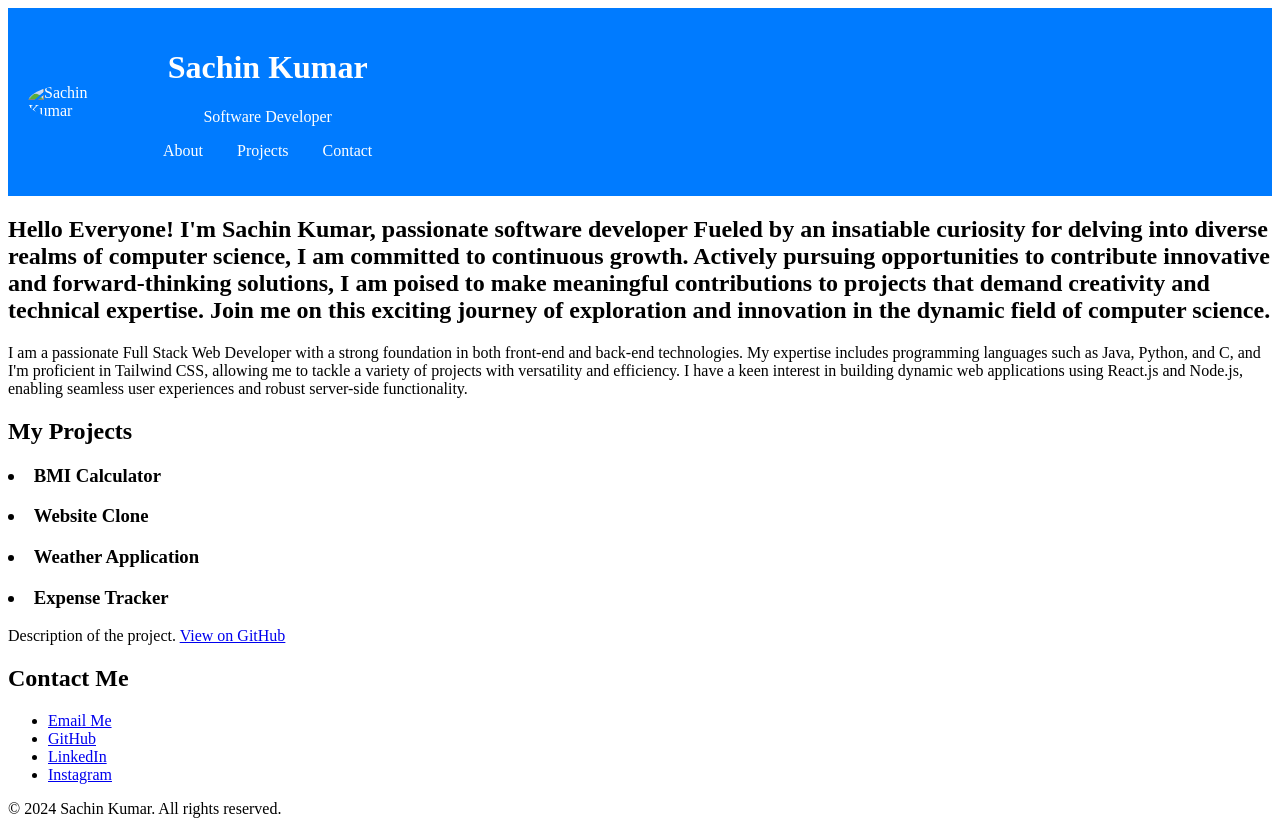
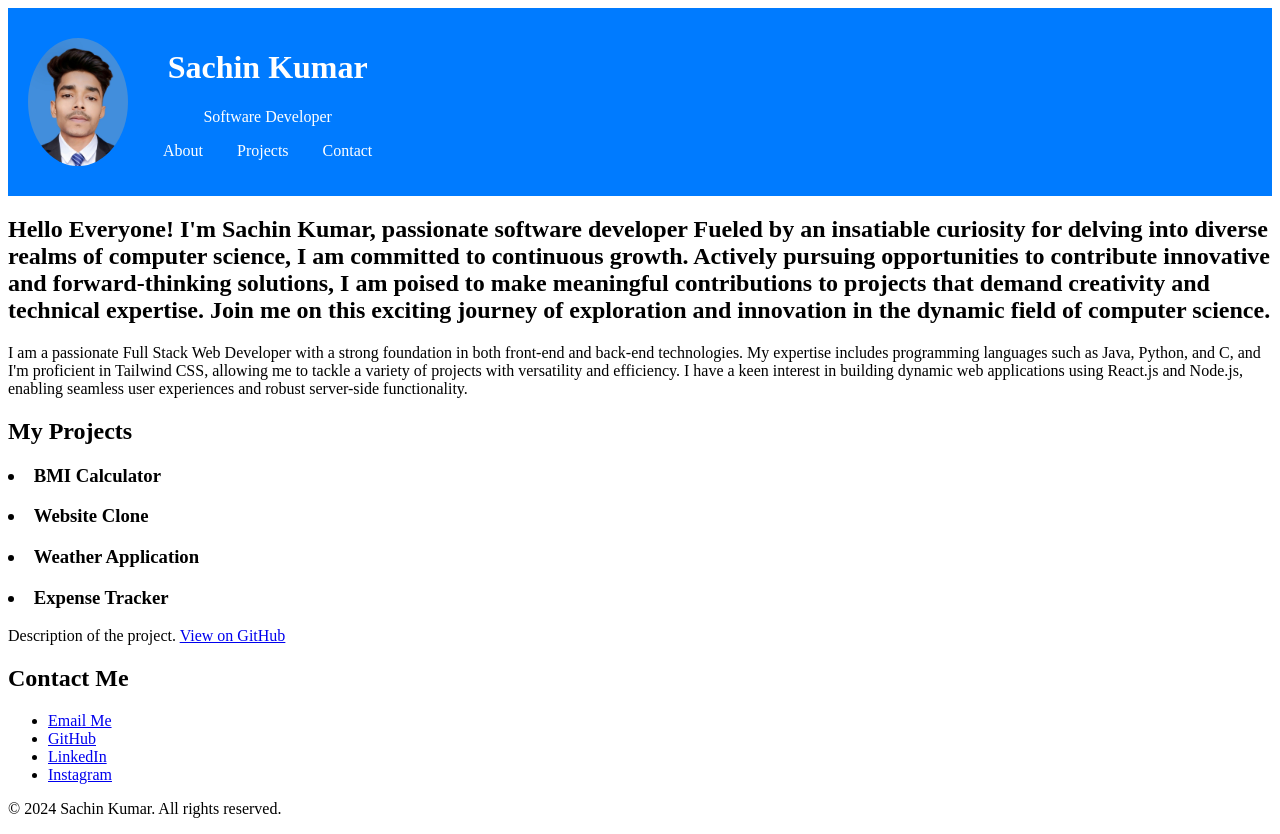
Before and after one commit to Thesachinok/myportfolio, a plain HTML site: page index.html in a window 1280 px wide. Drawn offline with Linux system fonts and the light colour scheme.

Commit message:
Update index.html

```diff
--- a/index.html
+++ b/index.html
@@ -10,7 +10,7 @@
 <body>
     <header>
         <div class="header-content">
-            <img src="img/sachinok.jpeg" alt="Sachin Kumar" class="header-pic">
+            <img src="sachinok.jpeg" alt="Sachin Kumar" class="header-pic">
             <div class="header-text">
                 <h1>Sachin Kumar</h1>
                 <p>Software Developer</p>
```
